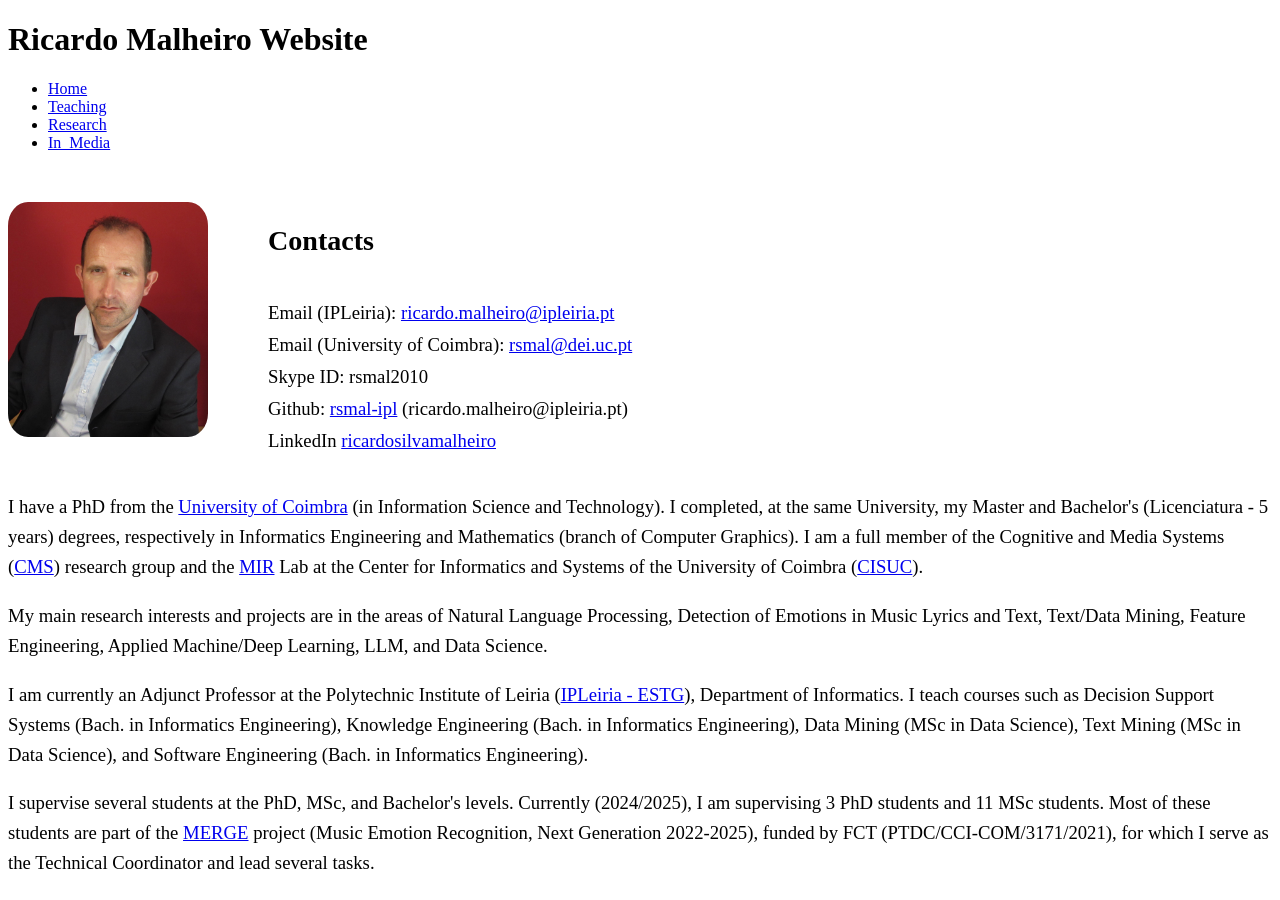
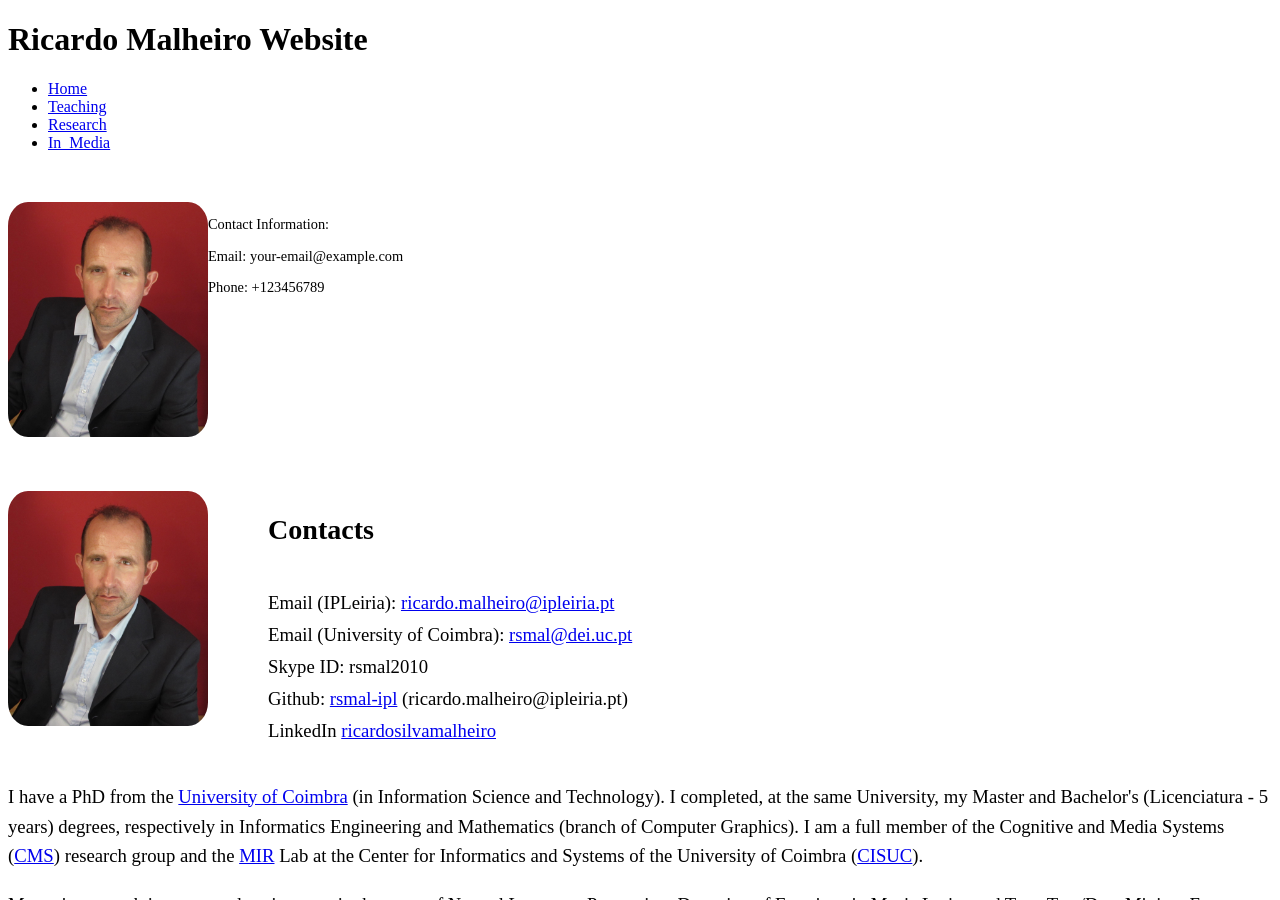
Before and after one commit to rsmal-ipl/SRSMAL, a Jekyll site: the page built from index.md, in a window 1280 px wide and 900 px high. Built offline with Jekyll 4.4.1, drawn with Linux system fonts in a browser that asks for light colours.

Commit message:
Actualizacao Conteudo #03

```diff
--- a/index.md
+++ b/index.md
@@ -53,6 +53,21 @@ layout: default
 <div style="font-size: 0.9em;">
 
   <br><br>
+
+<div class="content-container">
+  <img src="RM.jpg" alt="Imagem" class="index-image">
+  <div>
+    <!-- Conteúdo de contatos aqui -->
+    <p>Contact Information:</p>
+    <p>Email: your-email@example.com</p>
+    <p>Phone: +123456789</p>
+  </div>
+</div>
+
+
+<br><br>
+
+
   <div class="content-container">
     <!-- Imagem -->
     <div class="side-content">
```
